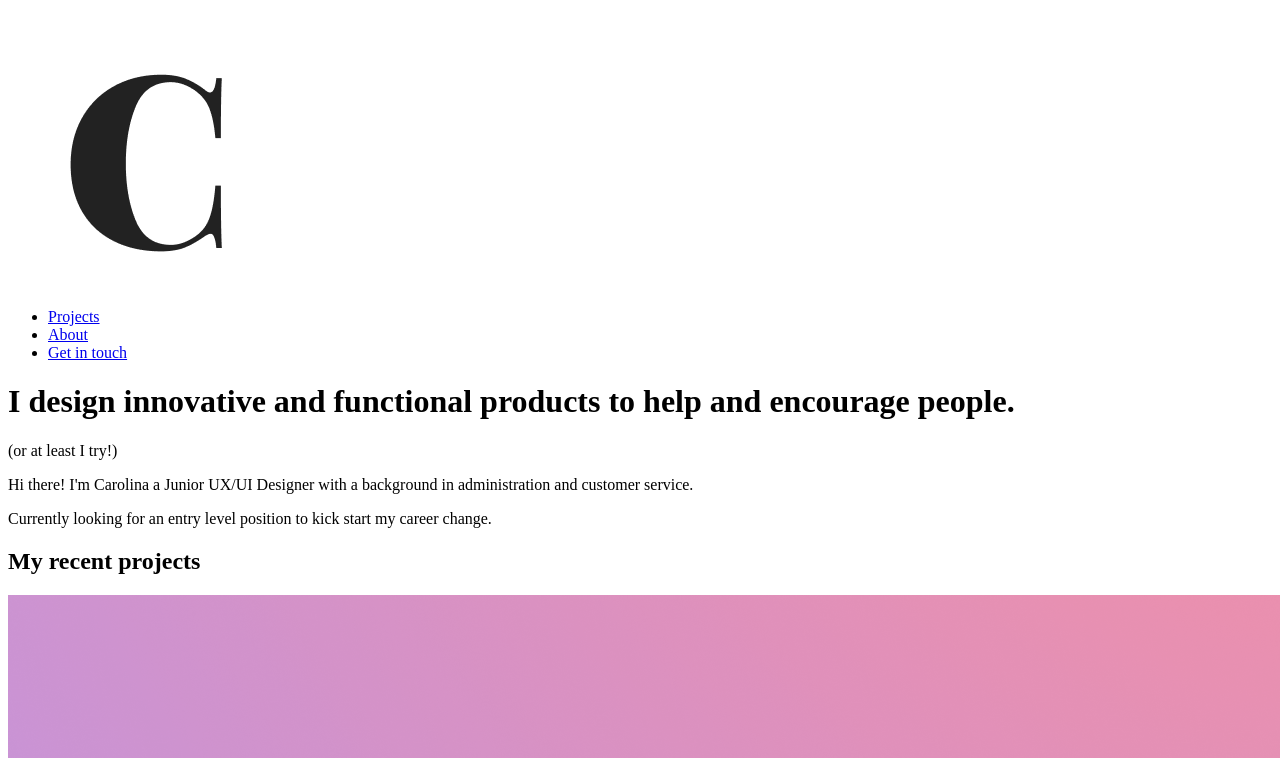
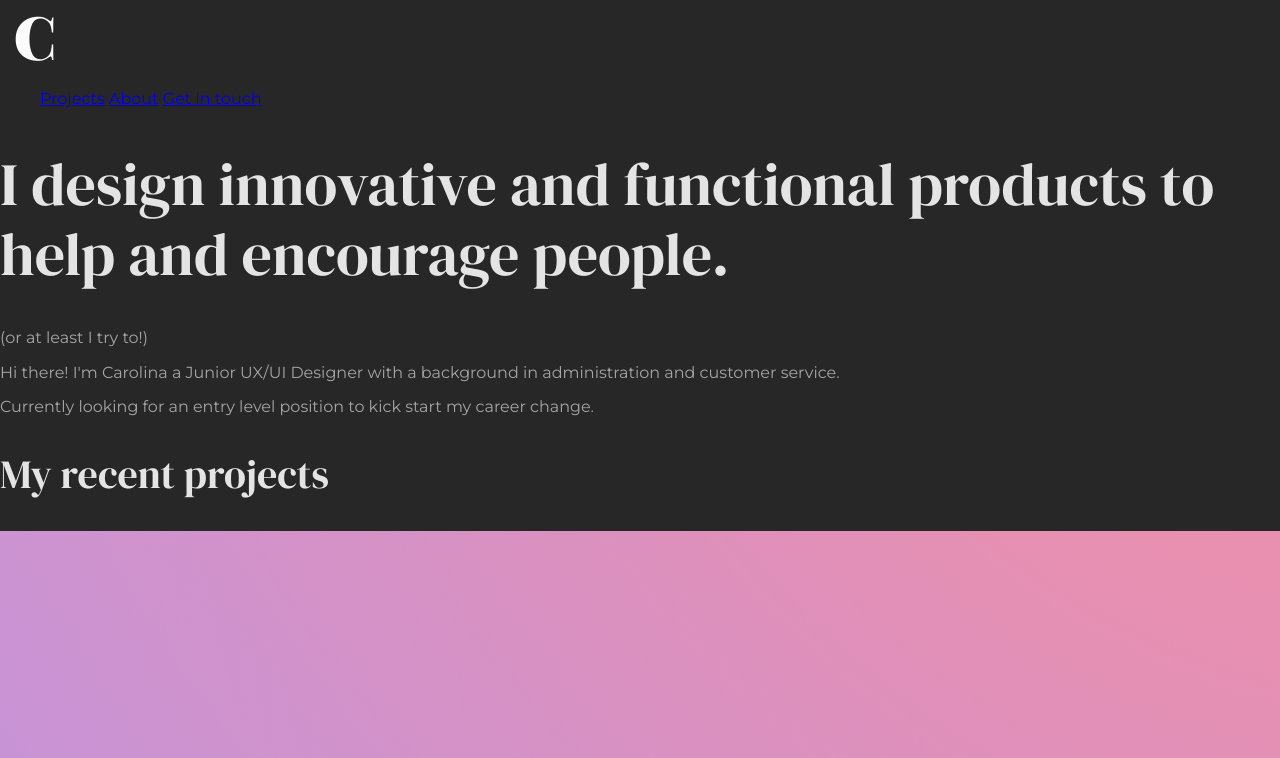
Before and after one commit to pradellese/Portfolio-Website-Carolina-Borlenghi, a plain HTML site: page index.html in a window 1280 px wide. Shown: the top 758 px of the page. Drawn offline with nearby package versions, Linux system fonts and the light colour scheme.

Commit message:
added css stylesheet

```diff
--- /dev/null
+++ b/css/style.css
@@ -0,0 +1,33 @@
+.container {
+  padding: 0,30,0,30;
+}
+
+li {
+  list-style: none;
+  display: inline-block;
+  font-size: 16px;
+  color: #e4e4e4;
+}
+
+body {
+  font-family: 'Montserrat', sans-serif;
+  background-color: #272727;
+  color: #a5a5a5;
+}
+
+
+h1 {
+  font-family: 'DM Serif Display', serif;
+  color: #e4e4e4;
+  font-weight: 400;
+  font-size: 60px;
+  line-height: 70px;
+}
+
+h2 {
+  font-family: 'DM Serif Display', serif;
+  color: #e4e4e4;
+  font-weight: 400;
+  font-size: 40px;
+  line-height: 1.2;
+  }
--- a/index.html
+++ b/index.html
@@ -3,14 +3,18 @@
   <head>
     <meta charset="utf-8">
     <title>Carolina Borlenghi</title>
+    <link rel="stylesheet" type="text/css" href="https://cdnjs.cloudflare.com/ajax/libs/normalize/8.0.0/normalize.min.css">
+    <link rel="stylesheet" type="text/css" href="css/style.css">
+    <link href="https://fonts.googleapis.com/css2?family=Montserrat&display=swap" rel="stylesheet">
+    <link href="https://fonts.googleapis.com/css2?family=DM+Serif+Display&family=Montserrat&display=swap" rel="stylesheet">
   </head>
 
   <body>
-
-	<!-- For the navigation -->
-    <header>
-  	   <div>
-  			<img src="img/logo.png" alt="C" >
+	<!-- Navbar -->
+    	   <div>
+      <div>
+        <img src="img/logo@2x.png" width="70px" height="70px "alt="C">
+        </div>
   			<nav>
           <ul>
   				 <li><a href="index.html">Projects</a></li>
@@ -19,21 +23,18 @@
          </ul>
        </nav>
   		</div>
-  	</header>
-
-  	<!-- For the hero section -->
-  	<div>
+  	<!-- hero section -->
+  	<div class="container">
   		<div>
       <h1>I design innovative and functional products to help and encourage people.</h1>
-      <p>(or at least I try!)</p>
+      <p>(or at least I try to!)</p>
       <p>Hi there! I'm Carolina a Junior UX/UI Designer with a background in administration and customer service.</p>
       <p>Currently looking for an entry level position to kick start my career change.</p>
   	 </div>
     </div>
-
-  	<!-- For your work/projects -->
-  	<div>
-  		<div>
+      <!-- Wrapper for projects -->
+  	<div class="container">
+  		<div> <!-- Wrapper for project main heading -->
         <h2>My recent projects</h2>
       </div>
         <!-- Project one -->
@@ -64,8 +65,10 @@
           <a href="#"> View Project </a>
         </div>
       </div>
+    </body>
   	<!-- Footer  -->
   	<footer>
+      <div class="container">
   		<div>
         <h2>Let's get in touch</h2>
         <p>I would love to hear your ideas and work together.</p>
@@ -77,6 +80,8 @@
         <div>
           <p>Copyright Carolina Borlenghi 2021</p>
         </div>
+    </div>
+  </div>
   	</footer>
   </body>
 
```
Also changed, not shown: about.html (+8 -5 lines), img/logo@2x.png (added), img/logo@4x.png (added).
